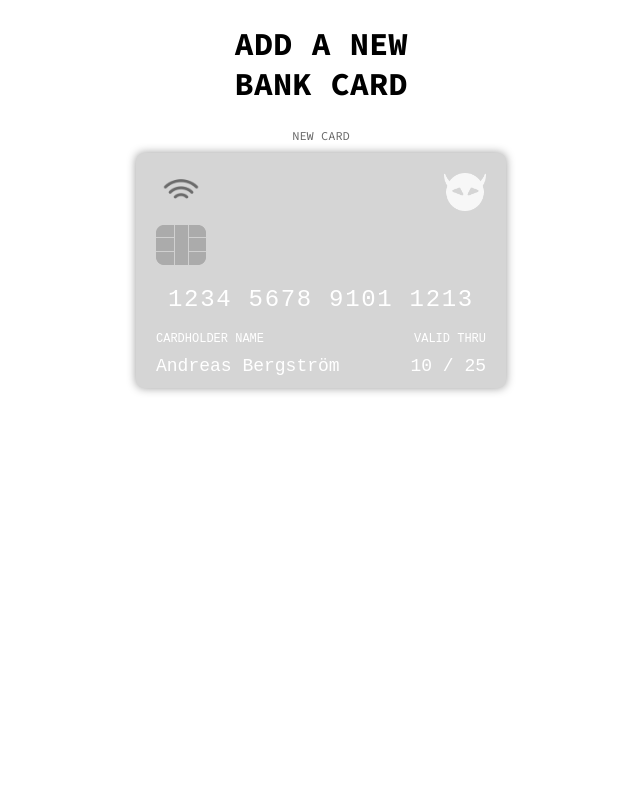
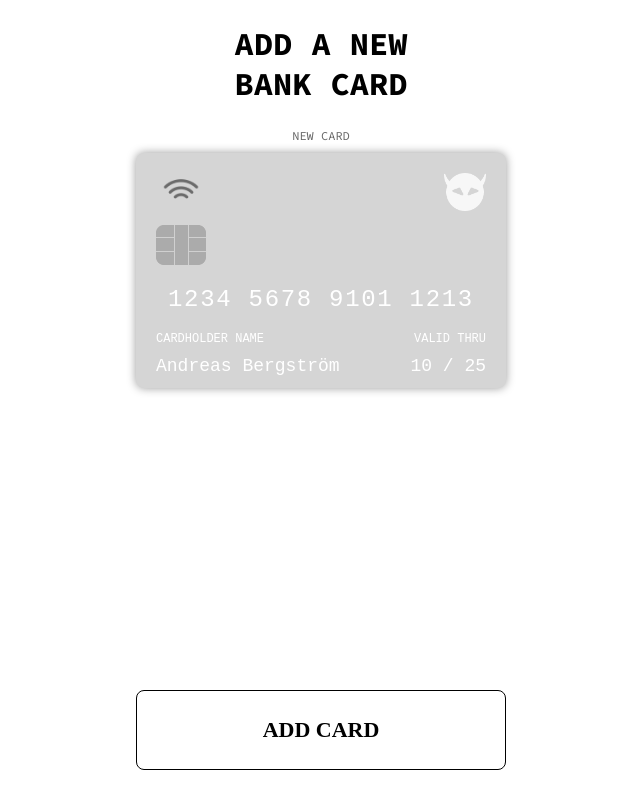
Before and after one commit to abergstream/gruppuppgift---e-wallet, a React (Vite) app: page /addcard in a window 1280 px wide. Shown: the whole page, without its empty margins (319-959 px from the left). Built offline with nearby package versions, Linux system fonts and the light colour scheme; a web font is replaced by a local one.

Commit message:
added button from addcard to home

```diff
--- a/src/components/CardStack.css
+++ b/src/components/CardStack.css
@@ -3,7 +3,17 @@
   width: min(370px, 100%);
   margin: 50px auto 0;
 }
+
 .card-stack {
   position: absolute;
   width: 100%;
+  cursor: pointer;
 }
+
+.card-stack:hover .card {
+  transform: scale(1.05);
+}
+
+.card {
+  transition: transform 0.5s ease;
+}
--- a/src/pages/AddCard.jsx
+++ b/src/pages/AddCard.jsx
@@ -1,6 +1,8 @@
 import React, { useState } from "react";
 import Top from "../components/Top";
 import Card from "../components/Card";
+import { Link } from "react-router-dom";
+
 
 const AddCard = ({ cards }) => {
   const [cardNumber, setCardNumber] = useState("1234567891011213");
@@ -17,6 +19,9 @@ const AddCard = ({ cards }) => {
         validThru={validThru}
         vendor={vendor}
       />
+      <section className="add-card-container">
+      <Link to="/" className="add-card-button">ADD CARD</Link>
+      </section>
     </>
   );
 };
```
